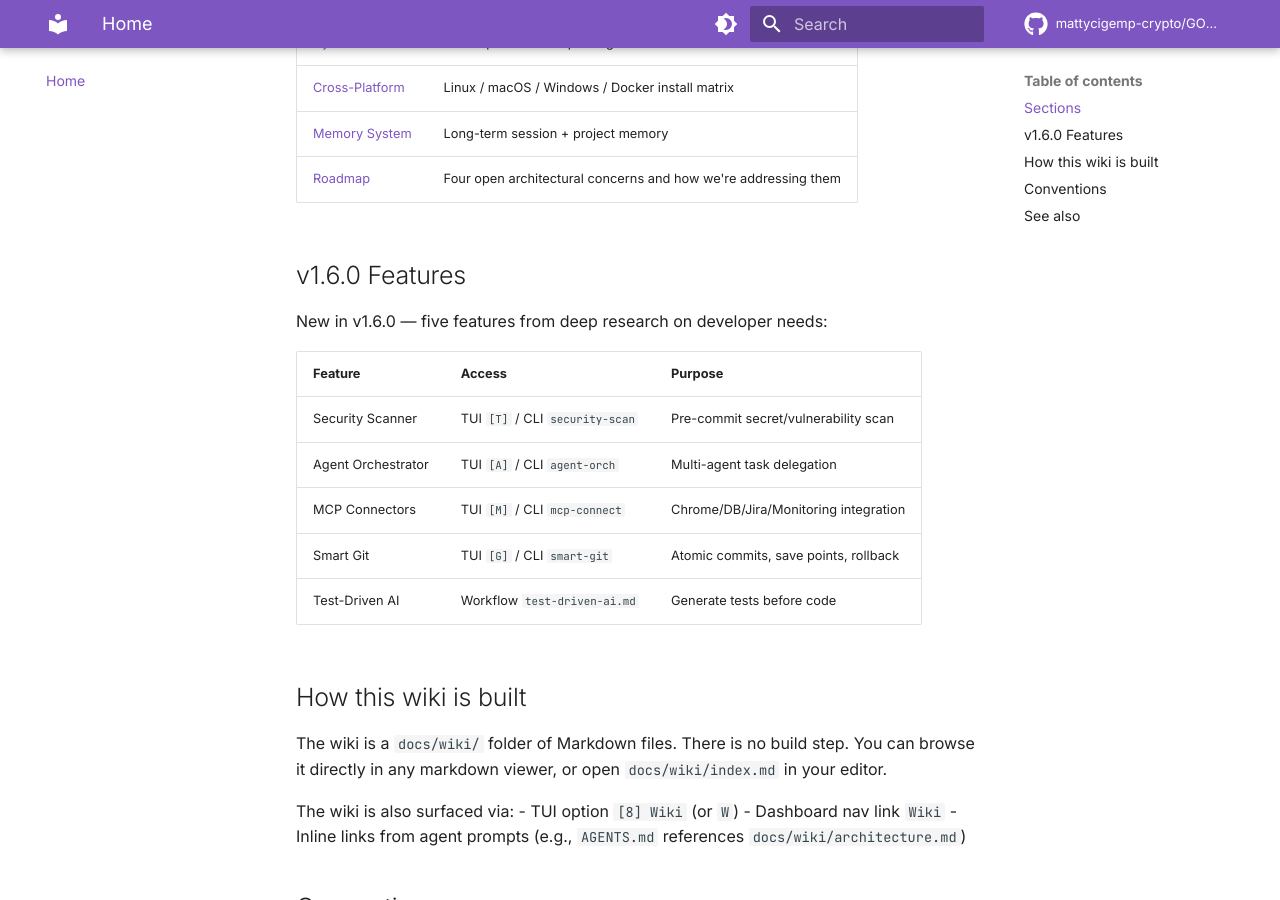
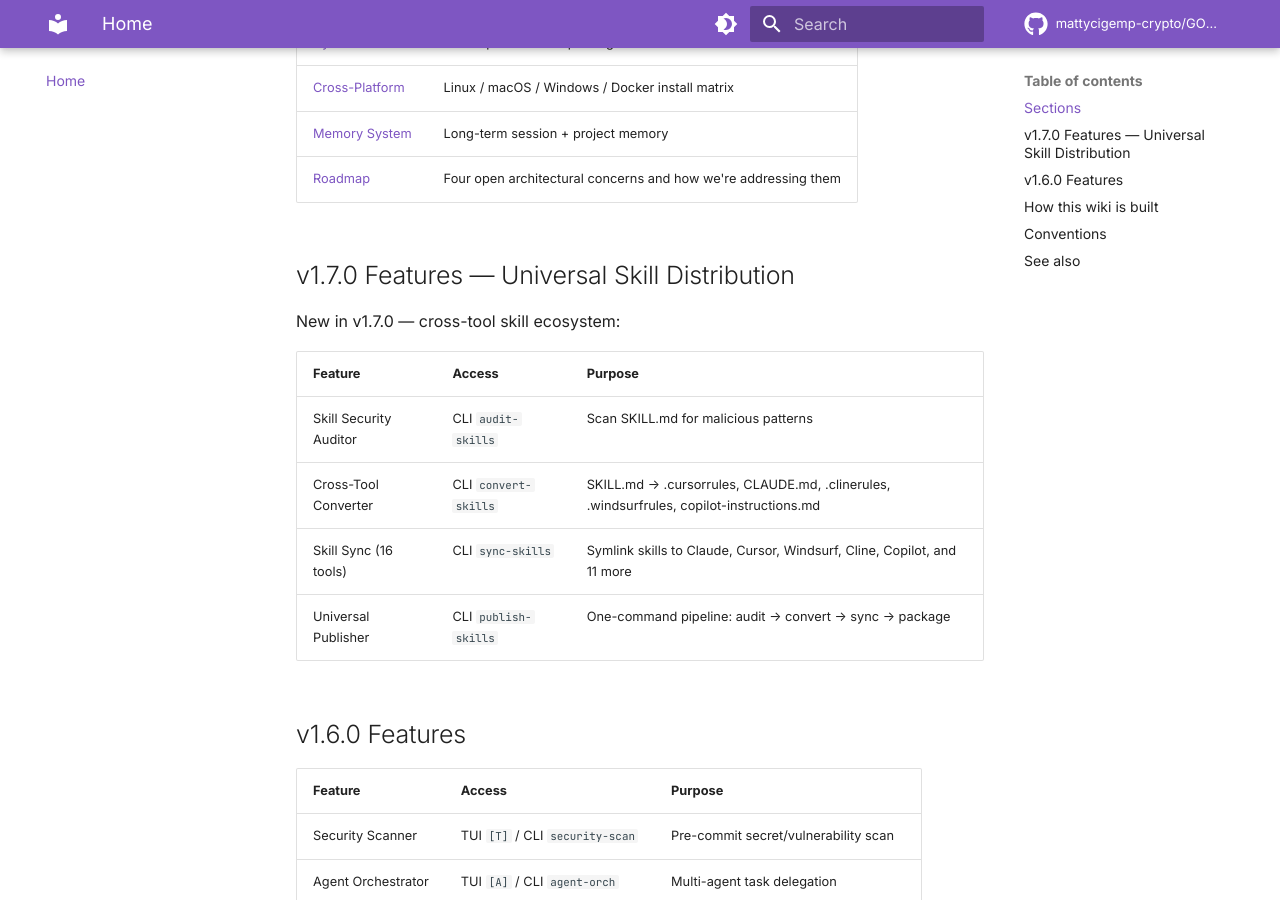
Before and after one commit to mattycigemp-crypto/GOD-OPENCODE, an MkDocs documentation site: the page built from docs/wiki/index.md, in a window 1280 px wide and 900 px high, scrolled down 599 px. Built offline with MkDocs 1.6.1 and Material for MkDocs 9.7.7, drawn with Linux system fonts in a browser that asks for light colours; comment, search, counter and statistics services are not loaded.

Commit message:
chore: update all version references to v1.7.0

```diff
--- a/docs/wiki/index.md
+++ b/docs/wiki/index.md
@@ -18,9 +18,18 @@ architectural concerns we're actively working on (see [Roadmap](roadmap.md)).
 | [Memory System](memory.md) | Long-term session + project memory |
 | [Roadmap](roadmap.md) | Four open architectural concerns and how we're addressing them |
 
+## v1.7.0 Features — Universal Skill Distribution
+
+New in v1.7.0 — cross-tool skill ecosystem:
+
+| Feature | Access | Purpose |
+|---------|--------|--------|
+| Skill Security Auditor | CLI `audit-skills` | Scan SKILL.md for malicious patterns |
+| Cross-Tool Converter | CLI `convert-skills` | SKILL.md → .cursorrules, CLAUDE.md, .clinerules, .windsurfrules, copilot-instructions.md |
+| Skill Sync (16 tools) | CLI `sync-skills` | Symlink skills to Claude, Cursor, Windsurf, Cline, Copilot, and 11 more |
+| Universal Publisher | CLI `publish-skills` | One-command pipeline: audit → convert → sync → package |
+
 ## v1.6.0 Features
-
-New in v1.6.0 — five features from deep research on developer needs:
 
 | Feature | Access | Purpose |
 |---------|--------|--------|
```
Also changed, not shown: docs/wiki/getting-started.md (+11 -2 lines), docs/workflows.md (+1 -1 lines), 1 other file.
